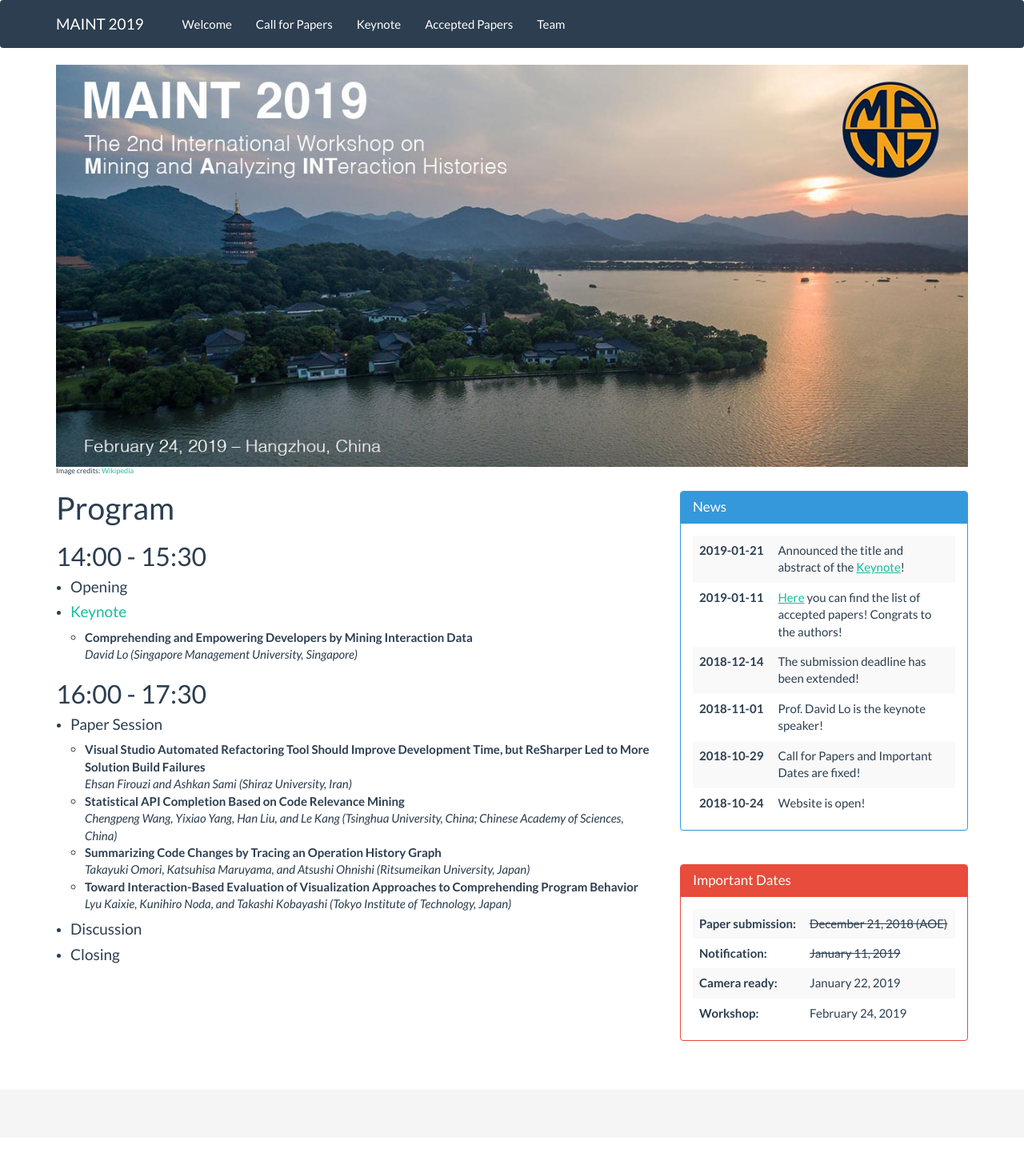
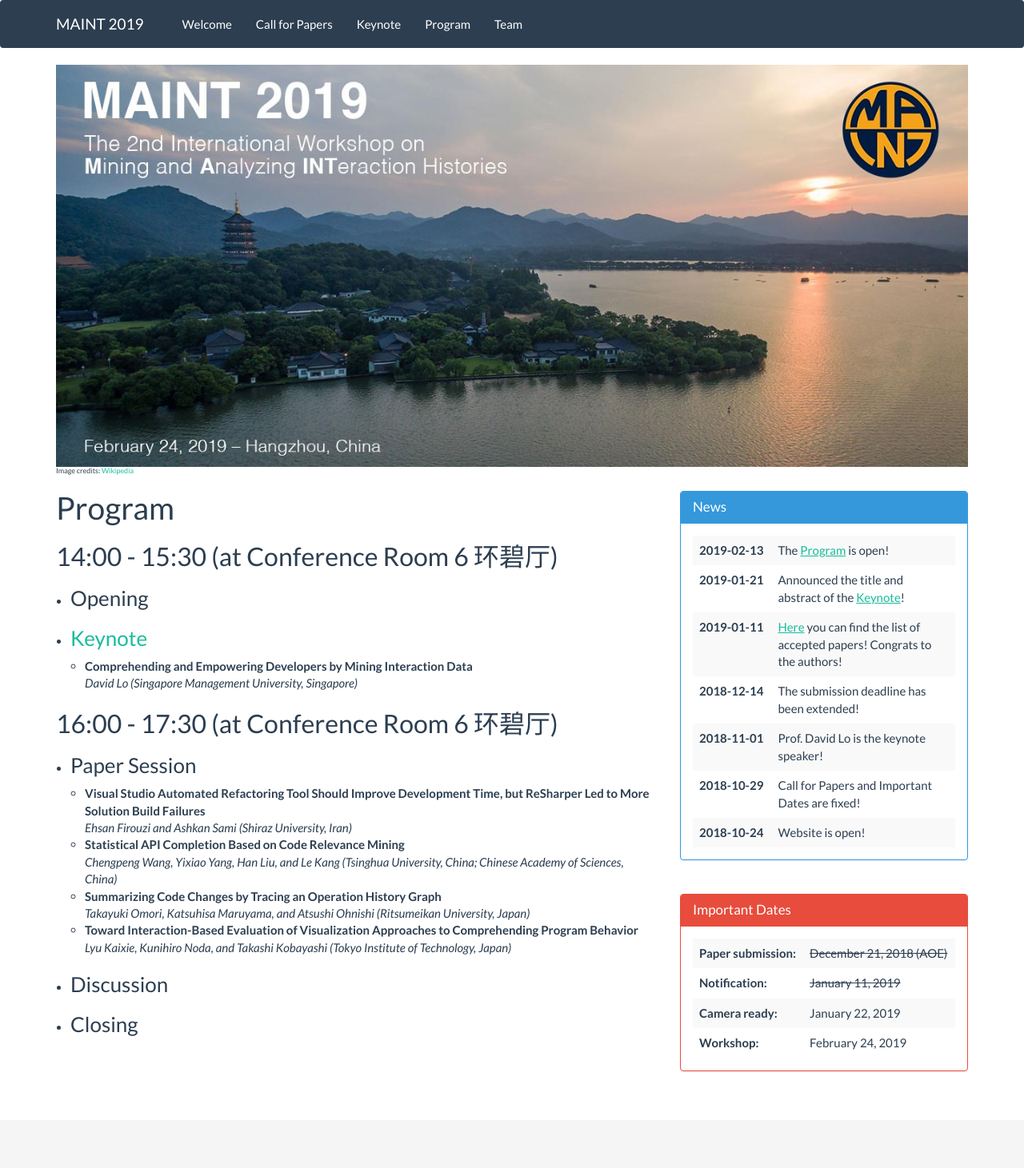
Before and after one commit to maint2019/maint2019.github.io, a Jekyll site: the page built from program.html, in a window 1280 px wide. Shown: the whole page at 80% size. Built offline with Jekyll 4.4.1, drawn with Linux system fonts in a browser that asks for light colours; before the commit the page ends 1423 px from its top, so only the background shows below that.

Commit message:
Add links to the program, add room info.

```diff
--- a/_layouts/default.html
+++ b/_layouts/default.html
@@ -18,7 +18,8 @@
                   <li><a href="call-for-papers.html">Call for Papers</a></li>
                   <!-- <li><a href="./submission.html">Submission</a></li> -->
                   <li><a href="keynote.html">Keynote</a></li>
-                  <li><a href="./accepted-papers.html">Accepted Papers</a></li>
+                  <li><a href="./program.html">Program</a></li>
+                  <!--li><a href="./accepted-papers.html">Accepted Papers</a></li-->
                   <li><a href="./team.html">Team</a></li>
                </ul>
             </div>
@@ -43,7 +44,11 @@
                   <div class="panel-body">
                      <table class="table table-striped table-hover">
                        <tbody>
-                           <tr>
+                        <tr>
+                          <th width="30%">2019-02-13</th>
+                             <td>The <a href="program.html">Program</a> is open!</td>
+                        </tr>
+                        <tr>
                            <th width="30%">2019-01-21</th>
                               <td>Announced the title and abstract of the <a href="keynote.html">Keynote</a>!</td>
                         </tr>
--- a/_layouts/no-sidebar.html
+++ b/_layouts/no-sidebar.html
@@ -18,7 +18,8 @@
                   <li><a href="call-for-papers.html">Call for Papers</a></li>
                   <!-- <li><a href="./submission.html">Submission</a></li> -->
                   <li><a href="keynote.html">Keynote</a></li>
-                  <li><a href="./accepted-papers.html">Accepted Papers</a></li>
+                  <li><a href="./program.html">Program</a></li>
+                  <!--li><a href="./accepted-papers.html">Accepted Papers</a></li-->
                   <li><a href="./team.html">Team</a></li>
                </ul>
             </div>
--- a/program.html
+++ b/program.html
@@ -4,18 +4,18 @@ title: "MAINT 2019: Program"
 ---
 <h1>Program</h1>
 
-<h2>14:00 - 15:30</h3>
+<h2>14:00 - 15:30 (at Conference Room 6 环碧厅)</h2>
 <ul>
-  <li><h4>Opening</h4></li>
-  <li><h4><a href="./keynote.html">Keynote</a></h4><ul>
+  <li><h3>Opening</h3></li>
+  <li><h3><a href="./keynote.html">Keynote</a></h3><ul>
     <li><strong>Comprehending and Empowering Developers by Mining Interaction Data</strong><br />
       <em>David Lo (Singapore Management University, Singapore)</em></li>
 </ul></li>
 </ul>
 
-<h2>16:00 - 17:30</h2>
+<h2>16:00 - 17:30 (at Conference Room 6 环碧厅)</h2>
 <ul>
-  <li><h4>Paper Session</h4><ul>
+  <li><h3>Paper Session</h3><ul>
     <li><strong>Visual Studio Automated Refactoring Tool Should Improve Development Time, but ReSharper Led to More Solution Build Failures</strong><br>
       <em>Ehsan Firouzi and Ashkan Sami (Shiraz University, Iran)</em></li>
     <li><strong>Statistical API Completion Based on Code Relevance Mining</strong><br />
@@ -25,6 +25,6 @@ title: "MAINT 2019: Program"
     <li><strong>Toward Interaction-Based Evaluation of Visualization Approaches to Comprehending Program Behavior</strong><br>
       <em>Lyu Kaixie, Kunihiro Noda, and Takashi Kobayashi (Tokyo Institute of Technology, Japan)</em></li>
   </ul></li>
-  <li><h4>Discussion</h4></li>
-  <li><h4>Closing</h4></li>
+  <li><h3>Discussion</h3></li>
+  <li><h3>Closing</h3></li>
 </ul>
```
